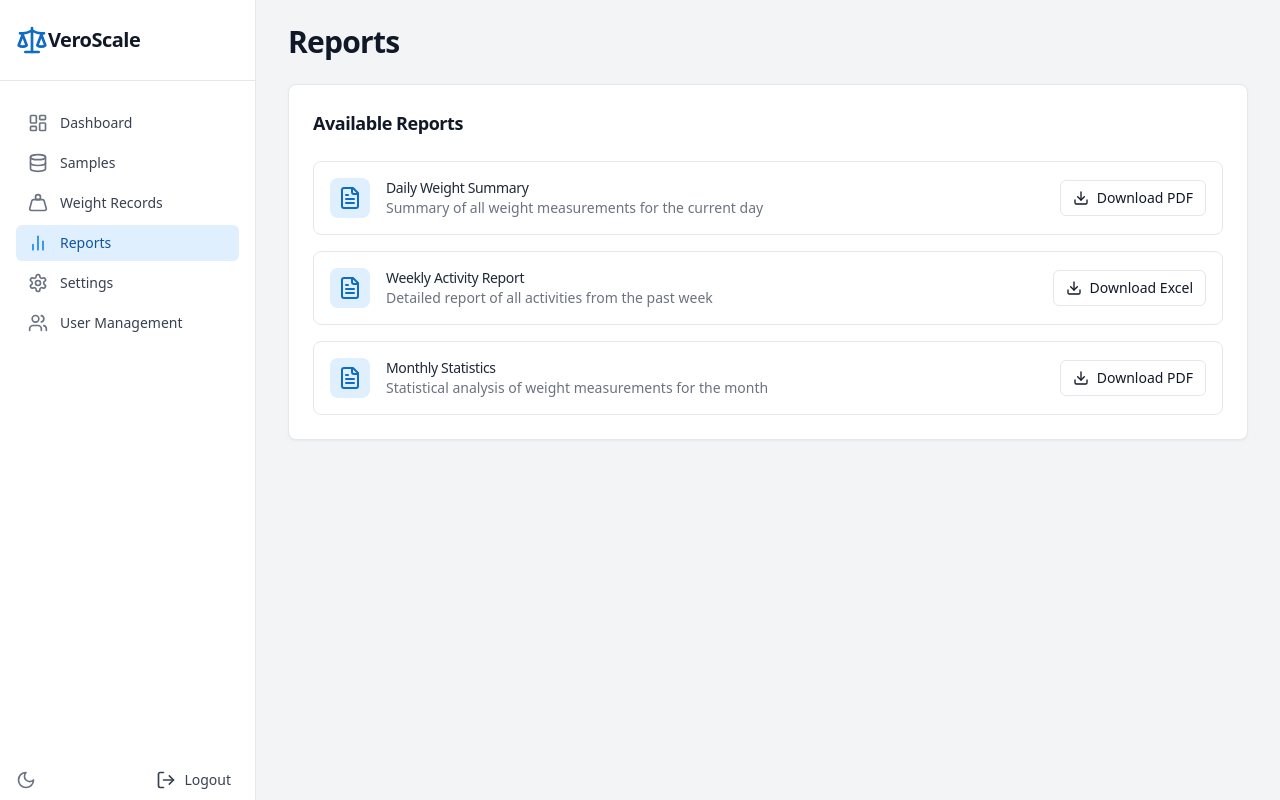
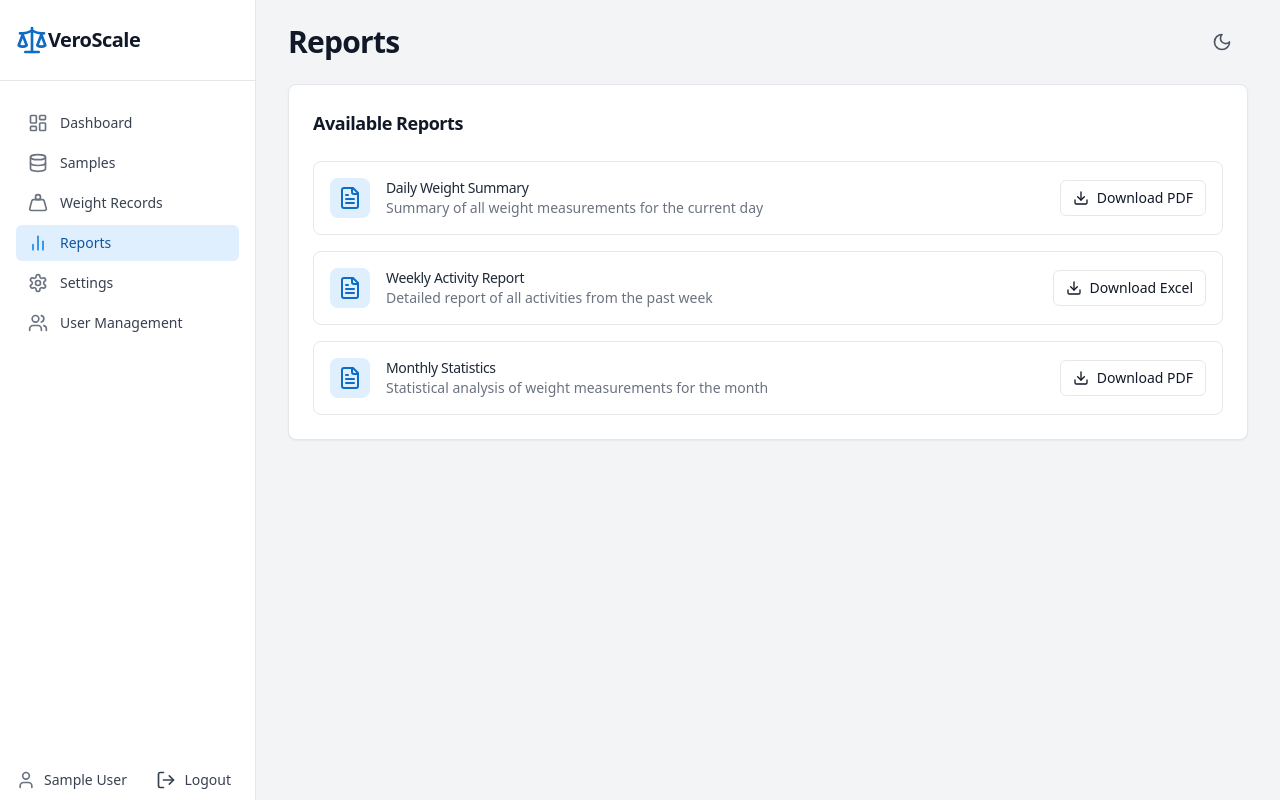
Before and after one commit to badadarr/veroscale-app, a Next.js app: page /reports in a window 1280 px wide. Built offline with nearby package versions, Linux system fonts and the light colour scheme; sample sign-in values are in the browser's storage.

Commit message:
add profile icon in dashboard loayout

```diff
--- a/components/layouts/DashboardLayout.tsx
+++ b/components/layouts/DashboardLayout.tsx
@@ -14,7 +14,7 @@ import {
   LogOut,
   Menu,
   X,
-  Sun,
+  User,
   Moon
 } from 'lucide-react';
 import { useAuth } from '@/contexts/AuthContext';
@@ -150,13 +150,10 @@ const DashboardLayout: React.FC<DashboardLayoutProps> = ({ children, title }) =>
             </div>
 
             <div className="mt-6 flex items-center justify-between px-2">
-              <button
-                onClick={toggleTheme}
-                className="p-2 rounded-lg hover:bg-gray-100 transition-colors"
-                aria-label="Toggle theme"
-              >
-                <Moon className="h-5 w-5 text-gray-500" />
-              </button>
+              <div className="flex items-center p-2 rounded-lg hover:bg-gray-100 transition-colors">
+                <User className="h-5 w-5 text-gray-500 mr-2" />
+                <span className="text-sm font-medium text-gray-700">{user?.name || 'User'}</span>
+              </div>
 
               <Button
                 onClick={handleLogout}
@@ -179,6 +176,15 @@ const DashboardLayout: React.FC<DashboardLayoutProps> = ({ children, title }) =>
                   {title}
                 </h1>
               </div>
+              <div className="flex items-center">
+                <button
+                  onClick={toggleTheme}
+                  className="p-2 rounded-lg hover:bg-gray-200 transition-colors mr-2"
+                  aria-label="Toggle theme"
+                >
+                  <Moon className="h-5 w-5 text-gray-600" />
+                </button>
+              </div>
             </div>
             {children}
           </main>
```
